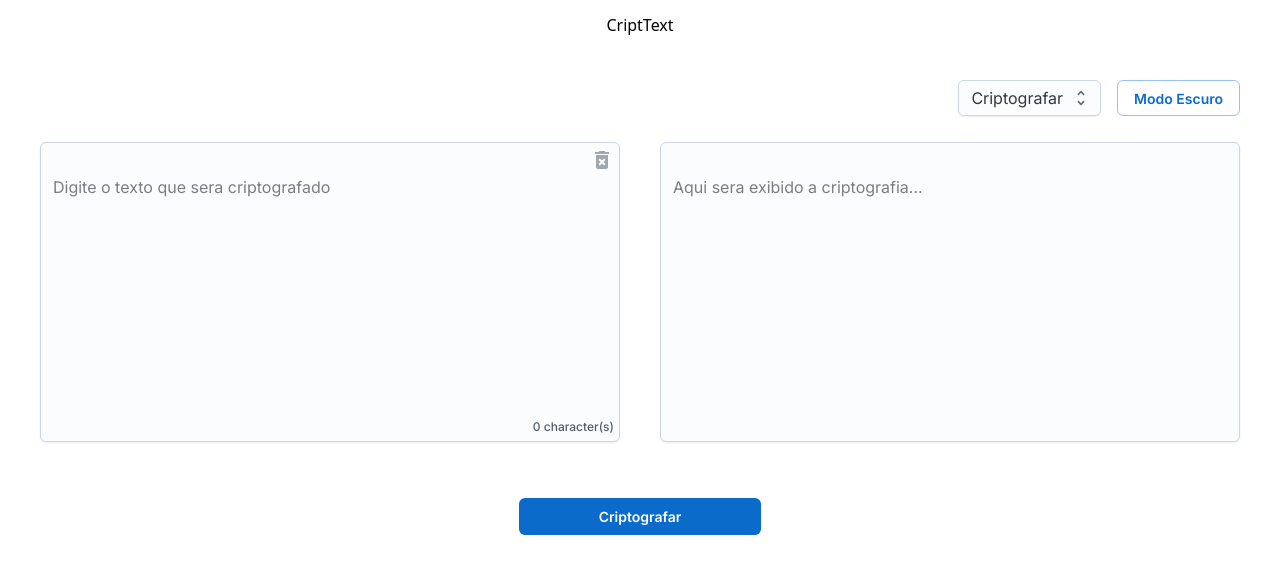
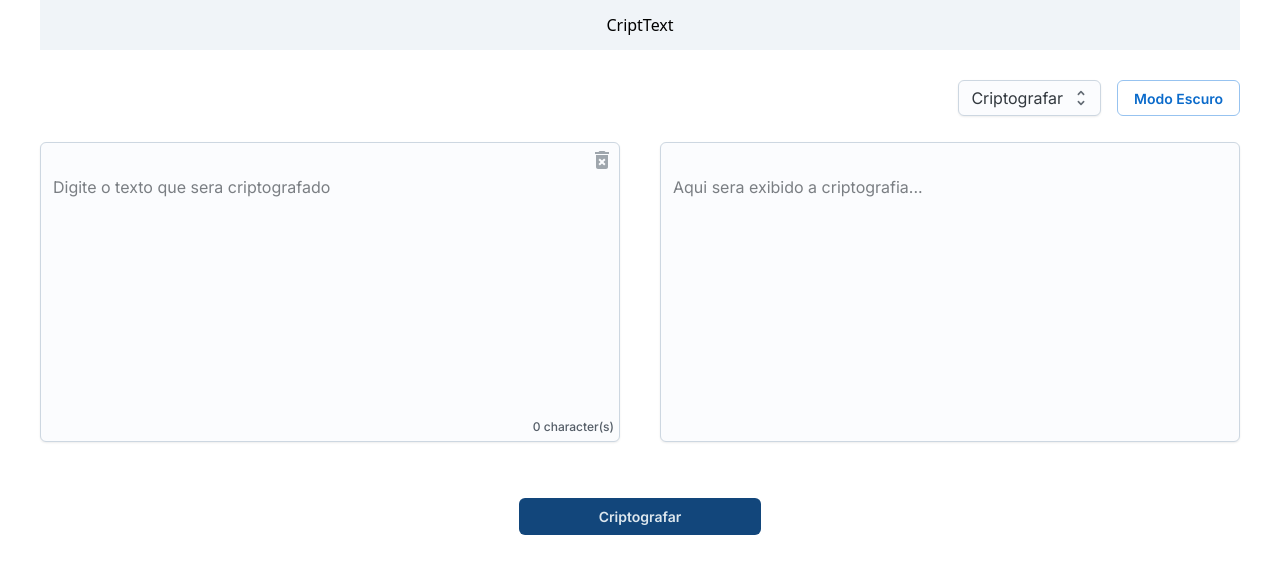
Before and after one commit to Gustavo08Mendes/projeto-criptografia, a Next.js app: page / in a window 1280 px wide. Shown: the top 574 px of the page. Built offline with nearby package versions, Linux system fonts and the light colour scheme.

Commit message:
Modificado coloração

```diff
--- a/src/app/page.tsx
+++ b/src/app/page.tsx
@@ -167,9 +167,9 @@ export default function Home() {
 
   return (
     <Stack
-      sx={{ display: 'flex', alignItems: 'center', flexDirection: 'column', height: '100vh', padding: 0, margin: 0, bgcolor: 'background.body', Width: '1200px', marginBottom: '100px' }}
+      sx={{ display: 'flex', alignItems: 'center', flexDirection: 'column', bgcolor: 'background.body', Width: '1200px', minHeight: '100vh', pb: '50px' }}
     >
-      <Box sx={{ height: '50px', display: 'flex', justifyContent: 'center', alignItems: 'center' }} width={{ xs: 300, sm: 600, md: 800, lg: 1200 }}>
+      <Box sx={{ height: '50px', display: 'flex', justifyContent: 'center', alignItems: 'center', bgcolor: 'neutral.100' }} width={{ xs: 300, sm: 600, md: 800, lg: 1200 }}>
         CriptText
       </Box>
       <Stack
@@ -202,7 +202,7 @@ export default function Home() {
           value={mensagem}
           onChange={e => setMensagem(e.target.value)}
           sx={{ width: '100%', minHeight: 300, mt: 2, position: 'relative', pt: 3 }}
-          startDecorator={<Button sx={{ right: 5, top: 3, position: 'absolute', bgcolor: 'transparent', zIndex: 1, color: 'red', cursor: 'pointer', p: 0, transition: 'all 0.4s', '&:hover': { bgcolor: 'transparent' }, '&:disabled': { bgcolor: 'transparent' } }} onClick={() => { setMensagem(''); }} disabled={mensagem.length == 0}><DeleteForeverIcon /></Button>}
+          startDecorator={<Button sx={{ right: 5, top: 3, position: 'absolute', bgcolor: 'transparent', zIndex: 1, color: 'red', cursor: 'pointer', p: 0, transition: 'all 0.4s', '&:hover': { bgcolor: 'transparent' }, '&:disabled': { bgcolor: 'transparent' } }} onClick={() => { setMensagem(''); setResult('')}} disabled={mensagem.length == 0}><DeleteForeverIcon /></Button>}
           endDecorator={
             <Typography level="body-xs" sx={{ ml: 'auto' }}>
               {mensagem.length} character(s)
@@ -226,7 +226,7 @@ export default function Home() {
         />
       </Stack>
       <Button
-        sx={{ py: 1, px: 10, mt: 7, transition: 'all 0.7s'}}
+        sx={{ py: 1, px: 10, mt: 7, transition: 'all 0.7s', bgcolor: tipo === '1' ? 'primary.softColor' : 'success.plainColor', color: tipo === '1' ? 'neutral.softHoverBg' : 'success.softHoverBg', '&:hover': { bgcolor: tipo === '1' ? 'primary.softColor.500' : 'success.plainColor.500' } }}
         onClick={(event) => {
           event.preventDefault(); // Prevent the default behavior of the button
           if (tipo === '1') {
@@ -235,7 +235,6 @@ export default function Home() {
             setTipoBotao(2);
           }
         }}
-        color={tipo === '1' ? 'primary' : 'success'}
       >
         {tipo == '1' ? 'Criptografar' : 'Descriptografar'}
       </Button>
```
